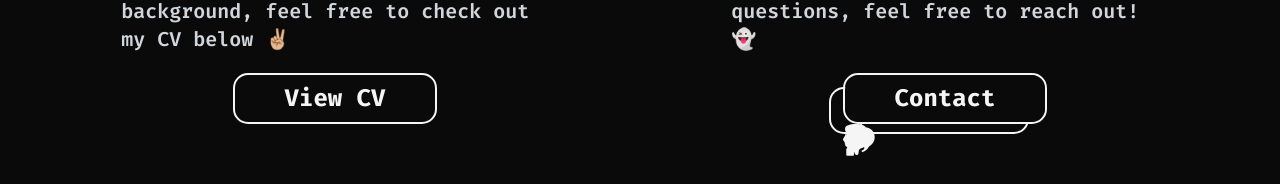
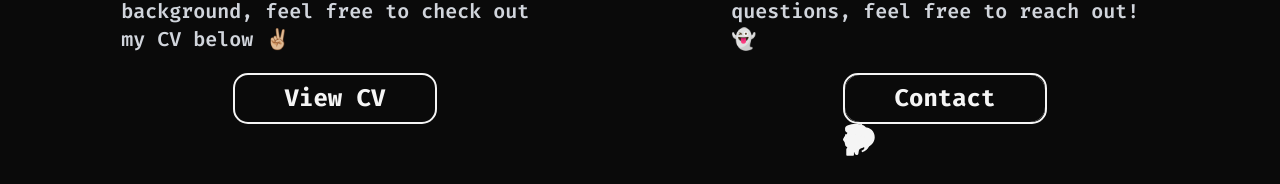
Before and after one commit to AlexanderMatveev2908/next-portfolio, a Next.js app: page / in a window 1280 px wide. Shown: the part 2539-2723 px from the top of the page. Built offline with nearby package versions, Linux system fonts and the light colour scheme.

Commit message:
added animation btn contact , just first part, now second

```diff
--- a/src/core/layout/components/Header/Header.tsx
+++ b/src/core/layout/components/Header/Header.tsx
@@ -1,17 +1,34 @@
+/** @jsxImportSource @emotion/react */
 "use client";
 
 import type { FC } from "react";
 import { HeaderStyled } from "./Styled";
 import HeaderLink from "@/core/layout/components/Header/components/HeaderLink/HeaderLink";
 import { headerLinks } from "./uiFactory";
+import { css } from "@emotion/react";
 
 const Header: FC = ({}) => {
   return (
     <HeaderStyled className="w-full grid grid-cols-[1fr_2fr] sticky top-0 z-60 pt-[15px] sm:pt-[25px] pb-[20px] pad_app">
       <div className="w-full flex justify-start ">
-        <HeaderLink
-          {...{ $clr: "gray__300", txt: "A.M — Full-Stack", to: "hero" }}
-        />
+        <div
+          onClick={() => {
+            window.scrollTo({
+              top: 0,
+              behavior: "smooth",
+            });
+          }}
+          className="link cursor-pointer"
+        >
+          <span
+            css={css`
+              color: var(--gray__300);
+            `}
+            className="txt__lg font-semibold"
+          >
+            A.M — Full-Stack
+          </span>
+        </div>
       </div>
 
       <div className="w-full flex gap-5 sm:gap-10 justify-end items-start">
--- a/src/features/Contact/components/FancyBtnV2/FancyBtnV2.tsx
+++ b/src/features/Contact/components/FancyBtnV2/FancyBtnV2.tsx
@@ -7,6 +7,7 @@ import Anchor from "../Anchor/Anchor";
 import { css } from "@emotion/react";
 import { btnFancySVGs } from "./uiFactory";
 import { genSizeRandom } from "@/core/lib/etc";
+import { easeInOut, motion } from "framer-motion";
 
 type PropsType = {
   href: string;
@@ -17,28 +18,46 @@ const FancyBtnV2: FC<PropsType> = ({ href }) => {
 
   return (
     <Anchor {...{ href, setIsHover }}>
-      <div
+      <motion.div
         className="w-full flex justify-center max-w-fit h-full max-h-fit relative"
         css={css`
           border: 2px solid var(--whitesmoke);
           padding: 7.5px 50px;
           border-radius: 15px;
         `}
+        transition={{
+          duration: 0.4,
+          ease: easeInOut,
+        }}
+        animate={{
+          transform: isHover
+            ? "scale(1.2) rotate(-10deg)"
+            : "scale(1) rotate(0deg)",
+        }}
       >
-        <div
-          className="absolute min-w-full min-h-full top-[0.75rem] -left-[1rem] border-2"
+        <motion.div
+          className="absolute min-w-full min-h-full top-0 left-0 border-2"
           css={css`
             border-radius: 15px;
             border: 2px solid var(--whitesmoke);
           `}
-        ></div>
+          transition={{
+            duration: 0.4,
+            ease: easeInOut,
+          }}
+          animate={{
+            transform: isHover
+              ? "translateY(0.75rem) translateX(-1rem)"
+              : "scale(1) rotate(0deg)",
+          }}
+        ></motion.div>
 
         <div className="absolute inset-0 z-40 bg-neutral-950 rounded-[15px]"></div>
 
         <span className="txt__lg font-bold text-[whitesmoke] relative z-60">
           Contact
         </span>
-      </div>
+      </motion.div>
 
       {btnFancySVGs.map((el) => (
         <el.svg
```
